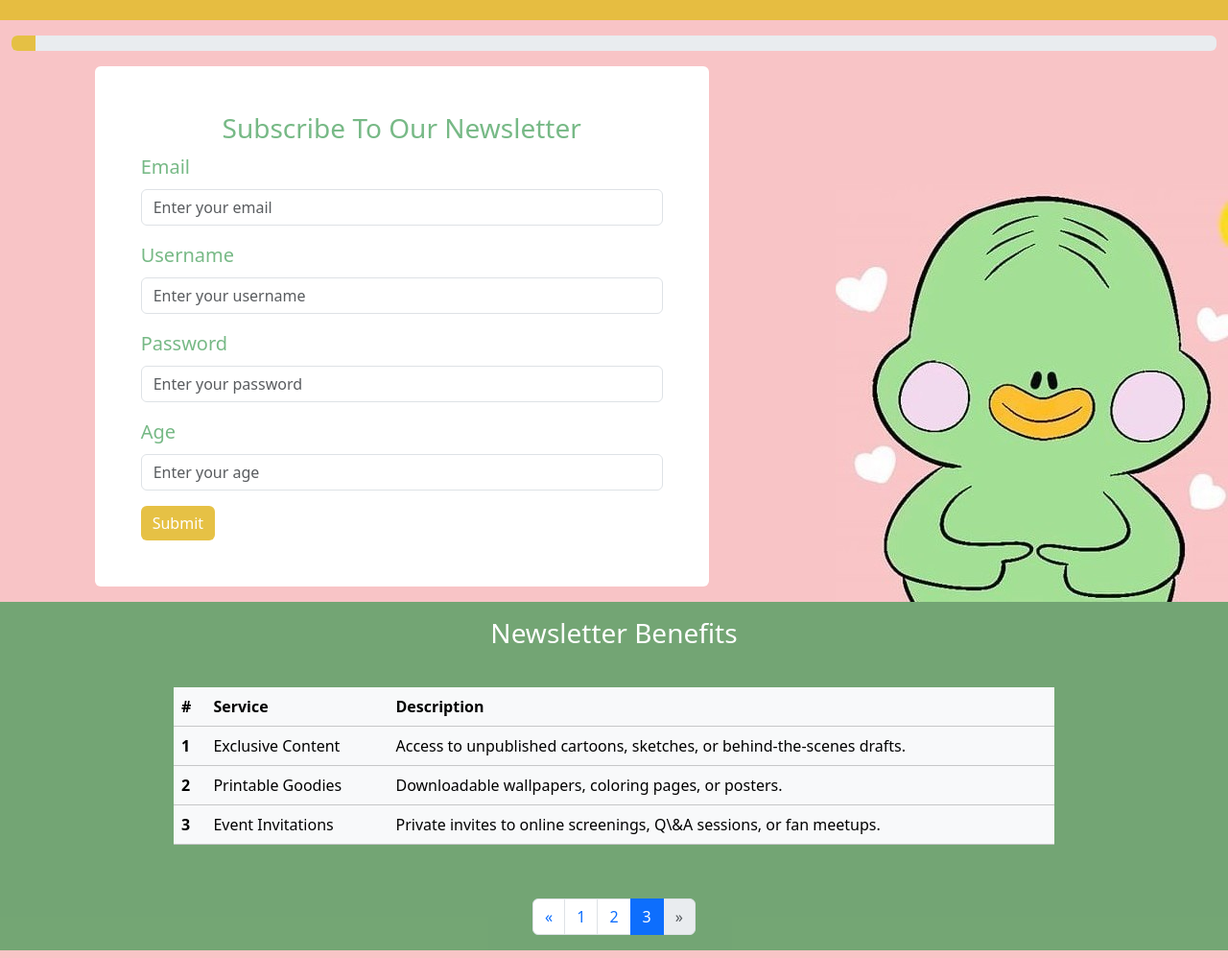
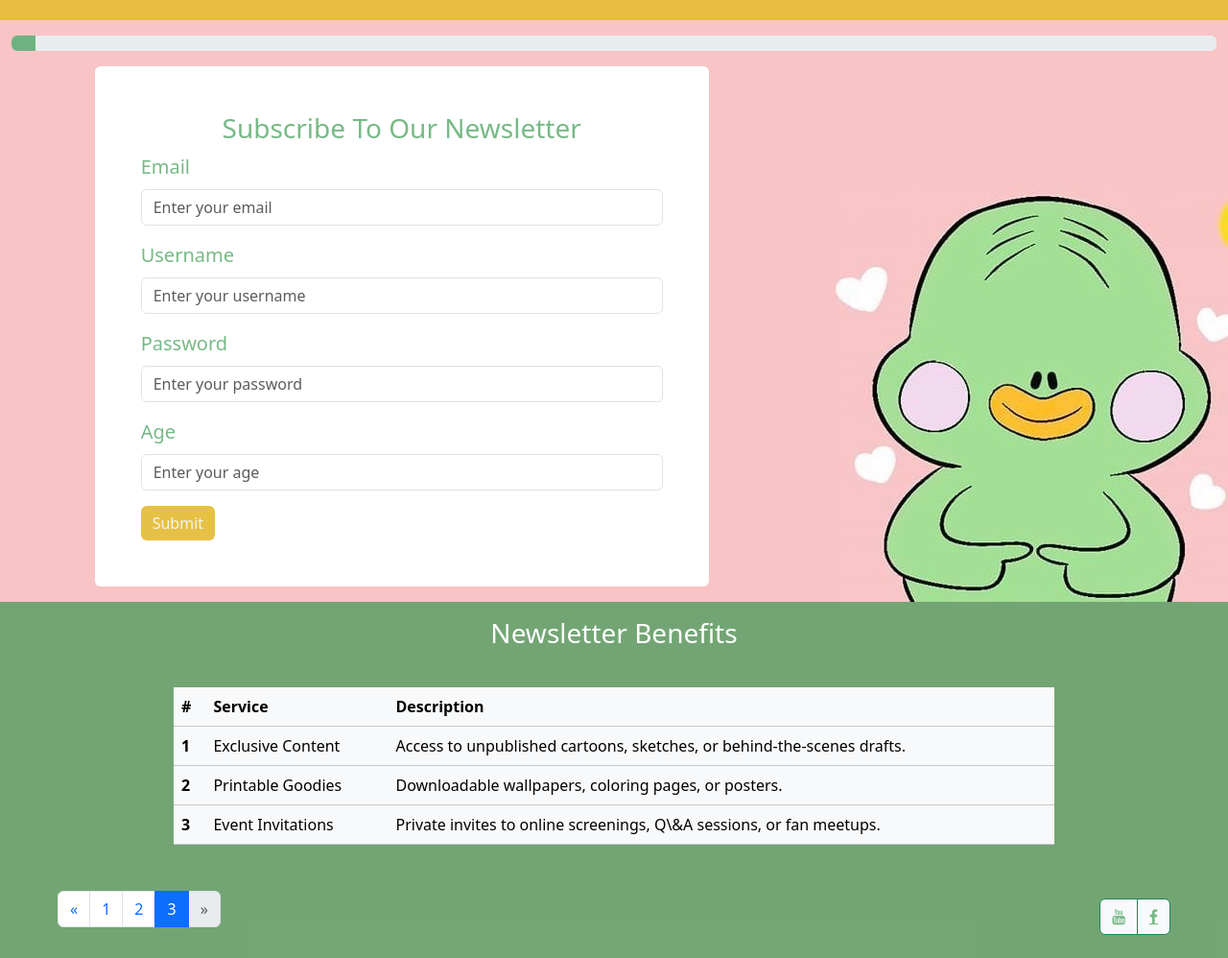
Before and after one commit to Logine-mgd/Zaghaleel-Frontend, a plain HTML site: page subscribe.html in a window 1280 px wide. Shown: the part 62-1060 px from the top of the page at 96% size. Drawn offline with Linux system fonts and the light colour scheme.

Commit message:
Added Badges and updated color palette

```diff
--- a/CSS/custom-styles.css
+++ b/CSS/custom-styles.css
@@ -7,32 +7,38 @@
 
 :root{
     --bs-primary: #e5bd39ef;
+    --bs-secondary: #F8C4C6;
     --bs-success: #37984eae;
-    --bs-yellow: #ceac3db0;
-    --bs-green: #37984e;
-    --bs-pink: #F8C4C6;
+    --bs-warning: #fff71bf3;
+    --bs-danger: #f45a07;
 }
 
 .bg-primary ,.btn-primary
 {
     background-color: var(--bs-primary) !important;
     border: var(--bs-primary) !important;
+    color: whitesmoke !important;
 }
 
-.bg-success
+.bg-success, .btn-success, .badge-success
 {
     background-color: var(--bs-success) !important;
+    color: white;
 }
 
-
+.badge-danger
+{
+    background-color: var(--bs-danger);
+    color: white;
+}
 .text-success
 {
     color: var(--bs-success) !important
 }
 
-.bg-pink
+.bg-secondary
 {
-    background-color: var(--bs-pink) !important
+    background-color: var(--bs-secondary) !important
 }
 
 .bg-yellow
--- a/subscribe.html
+++ b/subscribe.html
@@ -6,9 +6,11 @@
         <title> Zaghaleel Website</title>
         <link rel="stylesheet" href="./CSS/bootstrap.css" >
         <link rel="stylesheet" href="./CSS/custom-styles.css">
+        <link rel="stylesheet" href="https://cdnjs.cloudflare.com/ajax/libs/font-awesome/4.7.0/css/font-awesome.min.css">
+
     </head>
 
-    <body class="bg-pink">
+    <body class="bg-secondary">
         <div class="myspinner">
             <div class="spinner-border text-primary spinner-border-sm" style="width: 1.5rem; height: 1.5rem;" role="status">
                 <span class="visually-hidden">Loading...</span>
@@ -33,7 +35,7 @@
         <section class="subscribe_form">
             <div class="container-fluid">
                 <div class="progress">
-                    <div class="progress-bar bg-primary" role="progressbar" style="width: 2%" aria-valuenow="25" aria-valuemin="0" aria-valuemax="100"></div>
+                    <div class="progress-bar bg-success" role="progressbar" style="width: 2%" aria-valuenow="25" aria-valuemin="0" aria-valuemax="100"></div>
                 </div>
 
                 <div class="row">
@@ -116,7 +118,8 @@
                 </div>
         </section>
 
-        <div class="pt-4 d-flex flex-column align-items-center bg-success">
+        <div class="container-fluid bg-success py-3">
+            <div class="d-flex align-items-center justify-content-between px-5">
                         <nav aria-label="...">
                             <ul class="pagination">
                                 <li class="page-item">
@@ -144,6 +147,15 @@
                                 </li>
                             </ul>
                         </nav>
+                        <div class="btn-group" role="group" aria-label="Basic mixed styles example">
+                            <button type="button" class="btn btn-outline-success btn-light">
+                                <a href="https://www.youtube.com/@zaghaleel" target="_blank" class="fa fa-youtube text-success"></a>
+                            </button>
+                            <button type="button" class="btn btn-outline-success btn-light">
+                                <a href="https://www.facebook.com/Zaghaleel1" target="_blank" class="fa fa-facebook text-success"></a>
+                            </button>
+                        </div>
+            </div>
         </div>
 
         <script src="./JS/bootstrap.bundle.js"></script>
```
Also changed, not shown: index.html (+3 -0 lines). Lines whose indentation alone changed are shown as unchanged.
